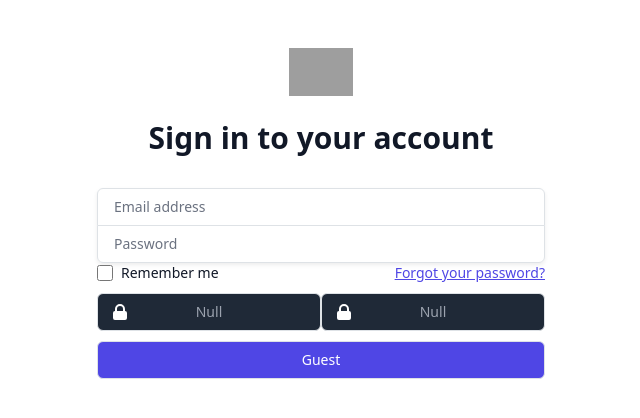
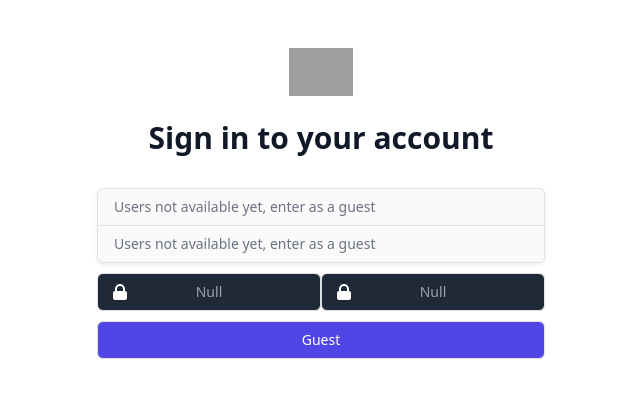
Before and after one commit to Gohostieee/news-web-app, a React (Create React App) app: page / in a window 1280 px wide. Shown: the top 418 px of the page, without its empty margins (319-959 px from the left). Built offline with nearby package versions, Linux system fonts and the light colour scheme; grey boxes are pictures that could not be loaded.

Commit message:
News api integration start

```diff
--- a/package.json
+++ b/package.json
@@ -14,11 +14,13 @@
     "jquery": "^3.6.0",
     "kute.js": "^2.2.2",
     "mysql": "^2.18.1",
+    "node-fetch": "^3.2.0",
     "node-sass": "^7.0.1",
     "postcss": "^8.4.6",
     "react": "^17.0.2",
     "react-bootstrap": "^2.1.1",
     "react-dom": "^17.0.2",
+    "react-router-dom": "^6.2.1",
     "react-scripts": "5.0.0",
     "web-vitals": "^2.1.4"
   },
--- a/src/App.js
+++ b/src/App.js
@@ -3,9 +3,8 @@ import $ from 'jquery'
 import './style/App.css';
 import Error from './js-temp/error-screen'
 import Login from './js-temp/loginForm'
-import ReactDOM from 'react-dom';
 import 'bootstrap/dist/css/bootstrap.min.css'
-
+import {BrowserRouter as Router, Routes,Route} from "react-router-dom";
 
 import React, {useState,useEffect} from "react";
 function App() {
@@ -13,12 +12,16 @@ function App() {
 
 
     return (
+    <Router>
+      <div className="App container">
 
-      <div className="App container">
-          <Error/>
-          <Login/>
+          <Routes>
+              <Route path="/" element={<> <Login/></>}/>
+
+
+          </Routes>
       </div>
-
+    </Router>
 
   );
 
--- a/src/js-temp/loginForm.js
+++ b/src/js-temp/loginForm.js
@@ -4,62 +4,10 @@ import "bootstrap";
 import '../style/App.css';
 import './error-screen';
 import 'bootstrap/dist/css/bootstrap.min.css'
-
+import './loginFormFuncs'
 
 function Login(){
-    function logCheck() {
-        let username = $("#email-address").val();
-        let password = $("#password").val();
 
-        console.log(username, password,"kekw")
-        fetch('/login', {
-            method: 'POST',
-            headers: {'Content-Type': "application/json"},
-            body: JSON.stringify({username, password}),
-
-
-        }).then(async r => {
-            let response = await r.json();
-            if (response['response'] === 'authorized') {
-
-            } else {
-                switch (response['error']) {
-                    case 'empty':
-                        $('.modal').css('display', 'block');
-                        console.log("unfair")
-                        $('#error-text').html("password must be at least 6 characters long");
-                        break;
-                    case 'char':
-                        $('.modal').css('display', 'block');
-                        console.log("unfair")
-                        $('#error-text').html("password must have upper and lowercase letters");
-                        break;
-                    case 'number':
-                        $('.modal').css('display', 'block');
-                        console.log("unfair")
-                        $('#error-text').html("password must have digits");
-                        break;
-                }
-            }
-        })
-    }
-    useEffect(()=> {
-        $('form').submit((e)=>{
-            e.preventDefault();
-            logCheck()
-        })
-         $('input').keypress(function (e){
-            if (e.key===" "){
-                e.preventDefault()
-                if ($(this).val()["length"]<13) {
-                    let value = $(this).val()
-
-                    $(this).val(value + "_")
-                    console.log($(this).val()["length"])
-                }
-            }
-        });
-    })
     return(
         <div>
 
@@ -78,34 +26,20 @@ function Login(){
                         <div className="rounded-md shadow-sm -space-y-px">
                             <div>
                                 <label htmlFor="email-address" className="sr-only">Email address</label>
-                                <input id="email-address" name="email" type="email" autoComplete="email" required
+                                <input disabled={true} id="email-address" name="email" type="email" autoComplete="email" required
                                        className="appearance-none rounded-none relative block w-full px-3 py-2 border border-gray-300 placeholder-gray-500 text-gray-900 rounded-t-md focus:outline-none focus:ring-indigo-500 focus:border-indigo-500 focus:z-10 sm:text-sm"
-                                       placeholder="Email address"/>
+                                       placeholder="Users not available yet, enter as a guest"/>
                             </div>
                             <div>
                                 <label htmlFor="password" className="sr-only">Password</label>
-                                <input id="password" name="password" type="password" autoComplete="current-password"
+                                <input disabled={true} id="password" name="password" type="password" autoComplete="current-password"
                                        required
                                        className="appearance-none rounded-none relative block w-full px-3 py-2 border border-gray-300 placeholder-gray-500 text-gray-900 rounded-b-md focus:outline-none focus:ring-indigo-500 focus:border-indigo-500 focus:z-10 sm:text-sm"
-                                       placeholder="Password"/>
+                                       placeholder="Users not available yet, enter as a guest"/>
                             </div>
                         </div>
 
-                        <div className="flex items-center justify-between">
-                            <div className="flex items-center">
-                                <input id="remember-me" name="remember-me" type="checkbox"
-                                       className="h-4 w-4 text-indigo-600 focus:ring-indigo-500 border-gray-300 rounded"/>
-                                    <label htmlFor="remember-me" className="ml-2 block text-sm text-gray-900">
-                                        Remember me
-                                    </label>
-                            </div>
 
-                            <div className="text-sm">
-                                <a href="#" className="font-medium text-indigo-600 hover:text-indigo-500">
-                                    Forgot your password?
-                                </a>
-                            </div>
-                        </div>
 
                         <div>
                             <div className={'flex'}>
--- /dev/null
+++ b/src/js-temp/loginFormFuncs.js
@@ -0,0 +1,59 @@
+import $ from "jquery";
+import {useEffect} from "react";
+
+
+function logCheck() {
+    let username = $("#email-address").val();
+    let password = $("#password").val();
+
+    console.log(username, password,"kekw")
+    fetch('/login', {
+        method: 'POST',
+        headers: {'Content-Type': "application/json"},
+        body: JSON.stringify({username, password}),
+
+
+    }).then(async r => {
+        let response = await r.json();
+        if (response['response'] === 'authorized') {
+
+        } else {
+            switch (response['error']) {
+                case 'empty':
+                    $('.modal').css('display', 'block');
+                    console.log("unfair")
+                    $('#error-text').html("password must be at least 6 characters long");
+                    break;
+                case 'char':
+                    $('.modal').css('display', 'block');
+                    console.log("unfair")
+                    $('#error-text').html("password must have upper and lowercase letters");
+                    break;
+                case 'number':
+                    $('.modal').css('display', 'block');
+                    console.log("unfair")
+                    $('#error-text').html("password must have digits");
+                    break;
+            }
+        }
+    })
+}
+function InitEffect() {
+    useEffect(() => {
+        $('form').submit((e) => {
+            e.preventDefault();
+            logCheck()
+        })
+        $('input').keypress(function (e) {
+            if (e.key === " ") {
+                e.preventDefault()
+                if ($(this).val()["length"] < 13) {
+                    let value = $(this).val()
+
+                    $(this).val(value + "_")
+                    console.log($(this).val()["length"])
+                }
+            }
+        });
+    })
+}
```
Also changed, not shown: 2 other files (tests, documents, lock files or other folders).
